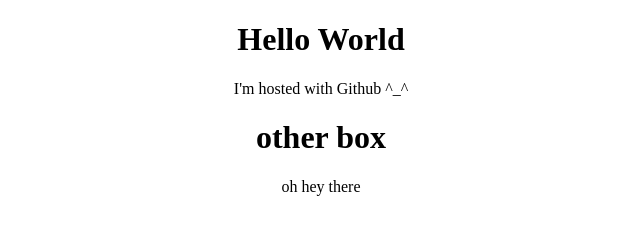
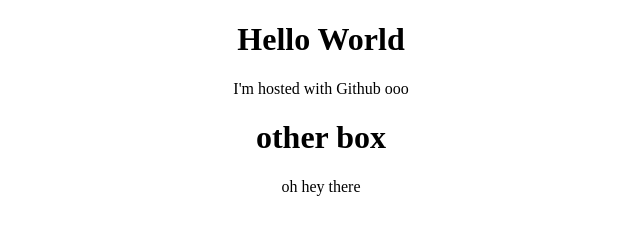
Before and after one commit to knguy082/knguy082.github.io, a plain HTML site: page index.html in a window 1280 px wide. Shown: the full height of the page, 319-959 px from the left. Drawn offline with Linux system fonts and the light colour scheme.

Commit message:
looking for change
hm

```diff
--- a/index.html
+++ b/index.html
@@ -3,7 +3,7 @@
 <body>
 <div width = "500px" align="center">
 <h1>Hello World</h1>
-<p> I'm hosted with Github ^_^</p>
+<p> I'm hosted with Github ooo</p>
 </div>
 <div width = "700px" margin-left="500px" align="center">
 <h1>other box</h1>
```
